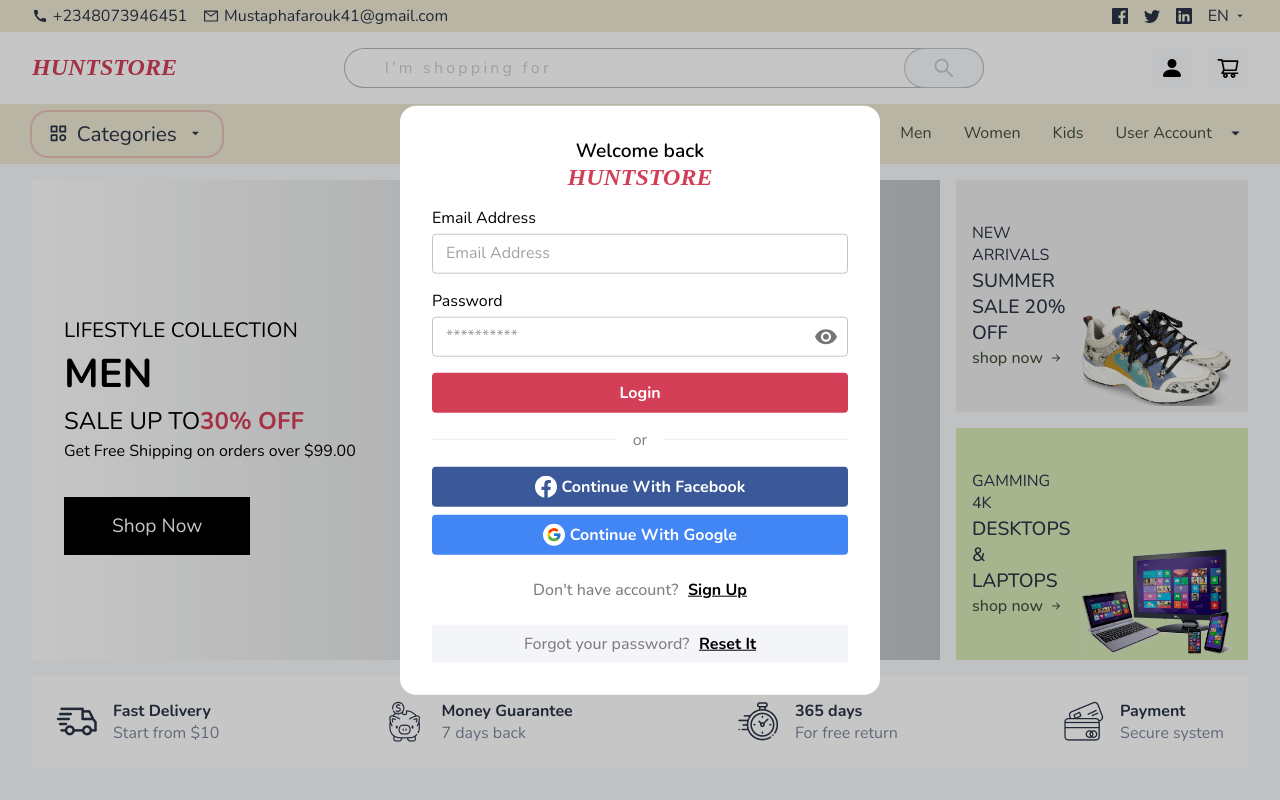
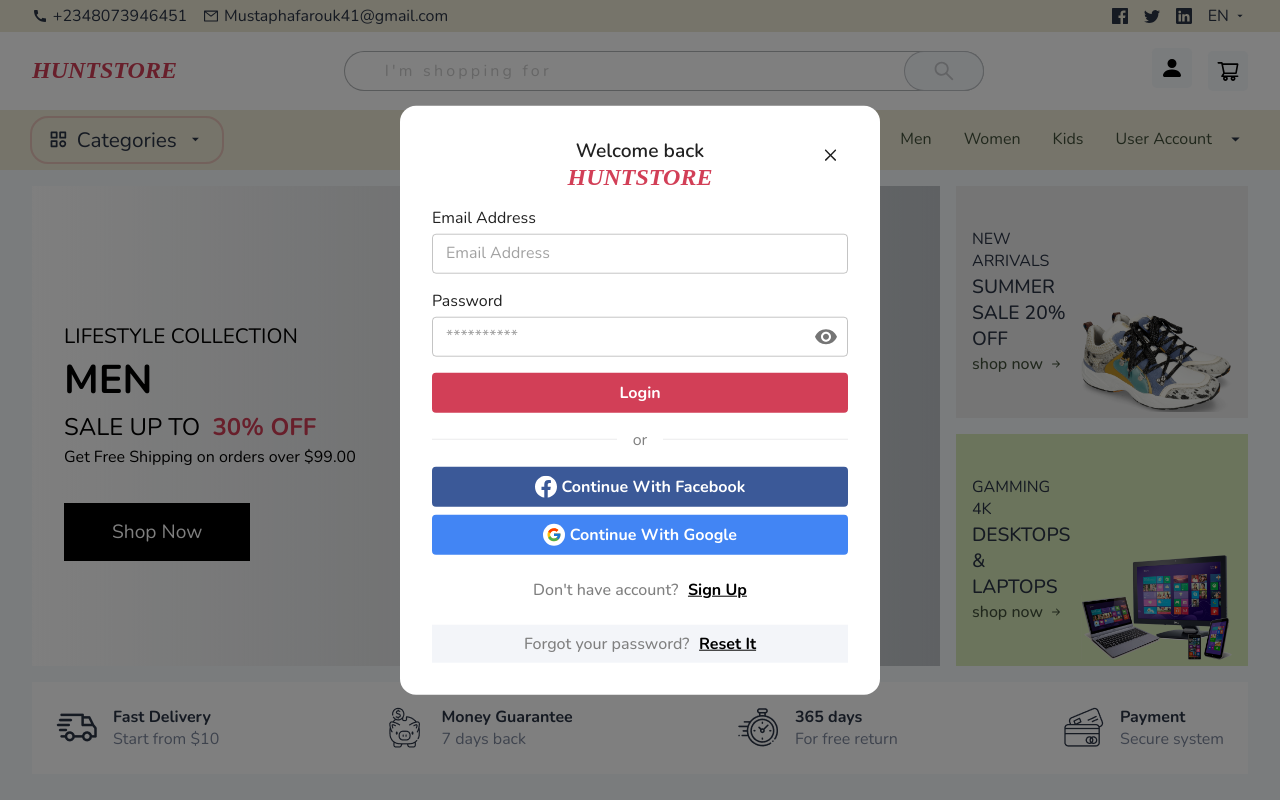
Before and after one commit to Farouk-ayo/ecommerce-, a React (Create React App) app: page / in a window 1280 px wide. Both pictures are taken after a click on the icon 1171 px from the left and 67 px from the top of the page. Shown: the top 800 px of the page. Built offline with nearby package versions, Linux system fonts and the light colour scheme.

Commit message:
changed from DOM to dialog

```diff
--- a/src/App.css
+++ b/src/App.css
@@ -122,7 +122,11 @@
     font-size: 1.5rem;
   }
 }
-
+.formCancel {
+  position: absolute;
+  top: 2rem;
+  right: 2rem;
+}
 /* BACKROP  */
 .backdrop {
   position: fixed;
@@ -131,7 +135,7 @@
   width: 100%;
   height: 100vh;
   z-index: 10;
-  opacity: 0.3;
+  opacity: 0.6;
   background: rgba(0, 0, 0, 0.75);
   transition: all 2s;
 }
--- a/src/Cart/CartInfo.module.css
+++ b/src/Cart/CartInfo.module.css
@@ -6,7 +6,7 @@
   z-index: 50;
   background-color: white;
   height: 100vh;
-  width: 30vw;
+  width: 20rem;
   top: 0;
   right: 0;
 }
@@ -34,7 +34,7 @@
   justify-content: space-between;
   padding: 1rem;
   align-items: center;
-  width: 27vw;
+  width: 20rem;
   z-index: 20;
   background-color: white;
   border-bottom: 0.1rem solid #2b344518;
--- a/src/UI/Body/Catalogue/Catalogue.module.css
+++ b/src/UI/Body/Catalogue/Catalogue.module.css
@@ -1,11 +1,14 @@
 .catalogue {
   display: flex;
   flex-direction: column;
-
   padding: 2rem 5rem;
   background-color: #f6f9fc;
 }
-
+@media screen and (max-width: 1300px) {
+  .catalogue {
+    padding: 2rem 2rem;
+  }
+}
 .headCat h2 {
   font-size: 1.5rem;
   text-transform: uppercase;
@@ -26,16 +29,25 @@
   border-radius: 0.5rem;
   box-shadow: rgb(3 0 71 / 9%) 0px 1px 3px;
 }
-
+@media screen and (max-width: 1300px) {
+  .catSection {
+    flex-wrap: wrap;
+  }
+}
 .catSection > * {
   display: flex;
   flex-direction: column;
   justify-content: center;
   align-items: center;
   gap: 1rem;
-  width: 20%;
+  width: 15rem;
   background-color: white;
   padding: 2.5rem 1rem;
+}
+@media screen and (max-width: 1300px) {
+  .catSection > * {
+    justify-content: flex-start;
+  }
 }
 .catSection > * img {
   height: 7rem;
--- a/src/UI/Header/NavigationBar.js
+++ b/src/UI/Header/NavigationBar.js
@@ -1,30 +1,31 @@
-import ReactDOM from "react-dom";
+// import ReactDOM from "react-dom";
 import { Link } from "react-router-dom";
 // import Cart from "../../Cart/Cart";
-import { CartDrawer } from "../../components/Sidebar";
+import { CartDrawer } from "../../components/CartDrawer";
 import { Badge } from "@mui/material";
 import Search from "../../components/Search";
 import { AllProducts } from "../Body/Gender/Store";
-import Backdrop from "../../components/Backdrop";
-import Modal from "../../components/Modal";
-import React, { useContext, useState } from "react";
+// import Backdrop from "../../components/Backdrop";
+// import Modal from "../../components/Modal";
+import React, { useContext } from "react";
 import CartCtx from "../../store/Cartctx";
 import classes from "./NavigationBar.module.css";
-import { SwipeableTemporaryDrawer } from "../../components/Sidebar";
-import { BsFillPersonFill } from "react-icons/bs";
+import { SideDrawer } from "../../components/SideDrawer";
+// import { BsFillPersonFill } from "react-icons/bs";
 import { BiSearch } from "react-icons/bi";
 import { useNavigate } from "react-router-dom";
+import ModalDialog from "../../components/ModalDialog";
 
 const NavigationBar = () => {
   const Cartctx = useContext(CartCtx);
   const number = Cartctx.items.length;
 
   // const [cartVisibility, setCartVisibility] = useState(false);
-  const [modalShow, setModal] = useState(false);
+  // const [modalShow, setModal] = useState(false);
 
-  const backDrop = document.getElementById("back--drop");
+  // const backDrop = document.getElementById("back--drop");
   // const cartInfo = document.getElementById("cart--info");
-  const modal = document.getElementById("modal--form");
+  // const modal = document.getElementById("modal--form");
 
   const navigate = useNavigate();
   const onNavigate = () => {
@@ -37,16 +38,16 @@
   // const closeCartBar = () => {
   //   setCartVisibility(false);
   // };
-  const showModal = () => {
-    setModal(true);
-  };
-  const closeModal = () => {
-    setModal(false);
-  };
+  // const showModal = () => {
+  //   setModal(true);
+  // };
+  // const closeModal = () => {
+  //   setModal(false);
+  // };
 
   return (
     <div className="header">
-      <SwipeableTemporaryDrawer />
+      <SideDrawer />
       <Link to="/" className="logo">
         HuntStore
       </Link>
@@ -55,14 +56,14 @@
         <div className={classes.search}>
           <BiSearch size={20} onClick={onNavigate} />
         </div>
-        <BsFillPersonFill className="shoppingCart" onClick={showModal} />
-
-        {modalShow ? (
+        {/* <BsFillPersonFill className="shoppingCart" onClick={showModal} /> */}
+        <ModalDialog />
+        {/* {modalShow ? (
           <>
             {ReactDOM.createPortal(<Modal onClose={closeModal} />, modal)}
             {ReactDOM.createPortal(<Backdrop onClose={closeModal} />, backDrop)}
           </>
-        ) : null}
+        ) : null} */}
 
         <div className={classes.cartDiv}>
           <Badge color="error" badgeContent={number} max={9}>
--- a/src/UI/Main/SliderMain.js
+++ b/src/UI/Main/SliderMain.js
@@ -31,7 +31,7 @@
                 <h3>lifestyle collection</h3>
                 <h1>{value.Gender}</h1>
                 <h2>
-                  sale up to
+                  sale up to &nbsp;
                   <span className={classes.reddie}>{value.salesDiscount}</span>
                 </h2>
                 <p>{value.shipping}</p>
--- /dev/null
+++ b/src/components/CartDrawer.js
@@ -0,0 +1,55 @@
+import { Box, createTheme, SwipeableDrawer, ThemeProvider } from "@mui/material";
+import { useState } from "react";
+import { AiOutlineShoppingCart } from "react-icons/ai";
+import Cart from "../Cart/Cart";
+const theme = createTheme({
+  palette: {
+    primary: {
+      main: "#000000",
+    },
+  },
+});
+
+export const CartDrawer = () => {
+  const [states, setStates] = useState({
+    right: false,
+  });
+
+  const toggleDrawer = (anchor, open) => (event) => {
+    if (
+      event &&
+      event.type === "keydown" &&
+      (event.key === "Tab" || event.key === "Shift")
+    ) {
+      return;
+    }
+    setStates({ ...states, [anchor]: open });
+  };
+
+  const list = (anchor) => (
+    <Box
+      role="presentation"
+      onClick={toggleDrawer(anchor, false)}
+      onKeyDown={toggleDrawer(anchor, false)}
+    >
+      <Cart />
+    </Box>
+  );
+
+  return (
+    <ThemeProvider theme={theme}>
+      <AiOutlineShoppingCart
+        style={{ color: "primary" }}
+        className="shoppingCart"
+        onClick={toggleDrawer("right", true)}
+      />
+      <SwipeableDrawer
+        anchor="right"
+        open={states["right"]}
+        onClose={toggleDrawer("right", false)}
+      >
+        {list("right")}
+      </SwipeableDrawer>
+    </ThemeProvider>
+  );
+};
--- a/src/components/Modal.js
+++ b/src/components/Modal.js
@@ -15,6 +15,7 @@
 import { SiFacebook } from "react-icons/si";
 import { FcGoogle } from "react-icons/fc";
 import { Link } from "react-router-dom";
+import { RxCross2 } from "react-icons/rx";
 
 const theme = createTheme({
   palette: {
@@ -53,6 +54,9 @@
           <Link to="/" className="logo logoform">
             HuntStore
           </Link>
+        </div>
+        <div className="formCancel">
+          <RxCross2 className="RxCross2" onClick={props.onCancel} size={35} />
         </div>
 
         <form action="">
--- /dev/null
+++ b/src/components/ModalDialog.js
@@ -0,0 +1,25 @@
+import * as React from "react";
+import Dialog from "@mui/material/Dialog";
+import { BsFillPersonFill } from "react-icons/bs";
+import Modal from "./Modal";
+
+export default function ModalDialog() {
+  const [open, setOpen] = React.useState(false);
+
+  const handleClickOpen = () => {
+    setOpen(true);
+  };
+
+  const handleClose = () => {
+    setOpen(false);
+  };
+
+  return (
+    <div>
+      <BsFillPersonFill className="shoppingCart" onClick={handleClickOpen} />
+      <Dialog open={open} onClose={handleClose}>
+        <Modal onCancel={handleClose} />
+      </Dialog>
+    </div>
+  );
+}
--- a/src/components/Sidebar.js
+++ b/src/components/SideDrawer.js
@@ -13,8 +13,7 @@
 import MailIcon from "@mui/icons-material/Mail";
 import { useState } from "react";
 import { createTheme, ThemeProvider } from "@mui/material";
-import Cart from "../Cart/Cart";
-import { AiOutlineShoppingCart } from "react-icons/ai";
+
 const theme = createTheme({
   palette: {
     primary: {
@@ -23,7 +22,7 @@
   },
 });
 
-export const SwipeableTemporaryDrawer = () => {
+export const SideDrawer = () => {
   const [state, setState] = useState({
     left: false,
   });
@@ -89,48 +88,3 @@
     </ThemeProvider>
   );
 };
-
-export const CartDrawer = () => {
-  const [states, setStates] = useState({
-    right: false,
-  });
-
-  const toggleDrawer = (anchor, open) => (event) => {
-    if (
-      event &&
-      event.type === "keydown" &&
-      (event.key === "Tab" || event.key === "Shift")
-    ) {
-      return;
-    }
-    setStates({ ...states, [anchor]: open });
-  };
-
-  const list = (anchor) => (
-    <Box
-      sx={{ width: 250 }}
-      role="presentation"
-      onClick={toggleDrawer(anchor, false)}
-      onKeyDown={toggleDrawer(anchor, false)}
-    >
-      <Cart />
-    </Box>
-  );
-
-  return (
-    <ThemeProvider theme={theme}>
-      <AiOutlineShoppingCart
-        style={{ color: "primary" }}
-        className="shoppingCart"
-        onClick={toggleDrawer("right", true)}
-      />
-      <SwipeableDrawer
-        anchor="right"
-        open={states["right"]}
-        onClose={toggleDrawer("right", false)}
-      >
-        {list("right")}
-      </SwipeableDrawer>
-    </ThemeProvider>
-  );
-};
```
Also changed, not shown: src/UI/Body/catalogue/Catalogue.module.css (+16 -4 lines), src/components/cartSider.js (deleted).
